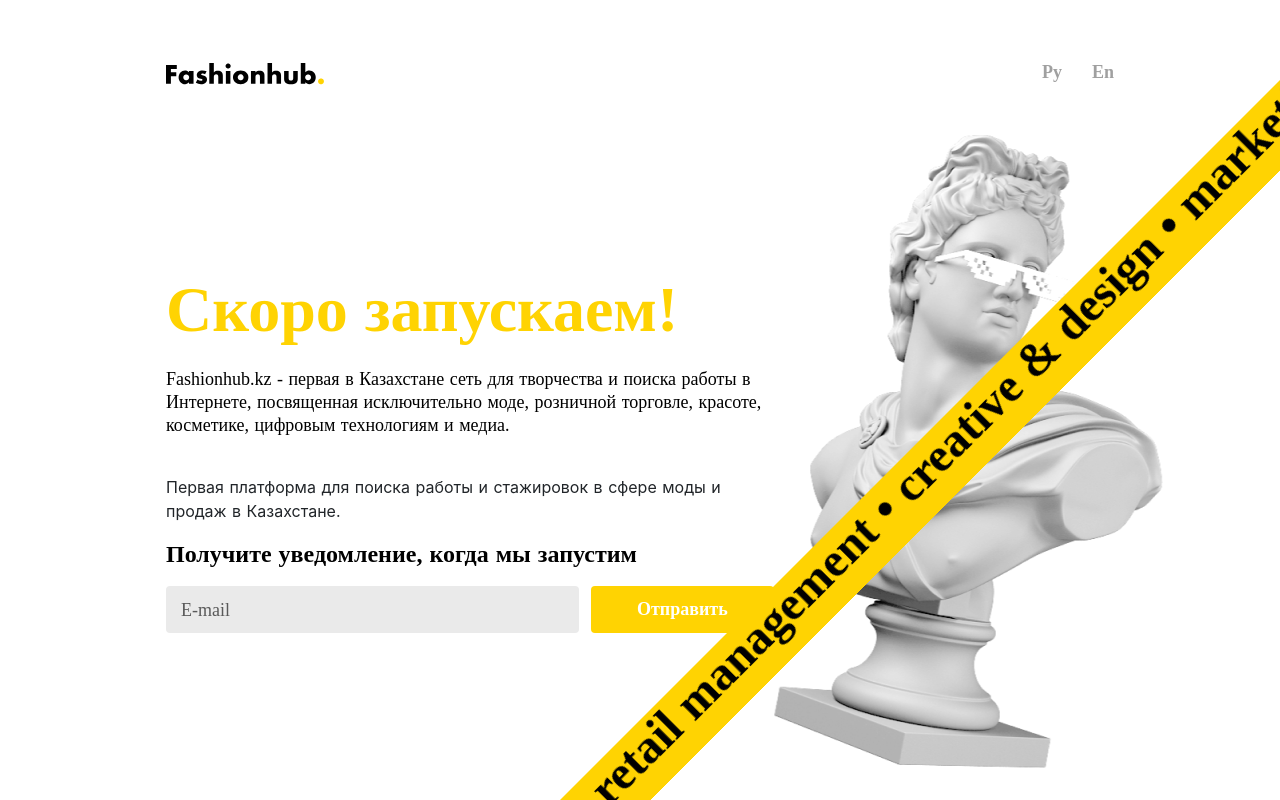
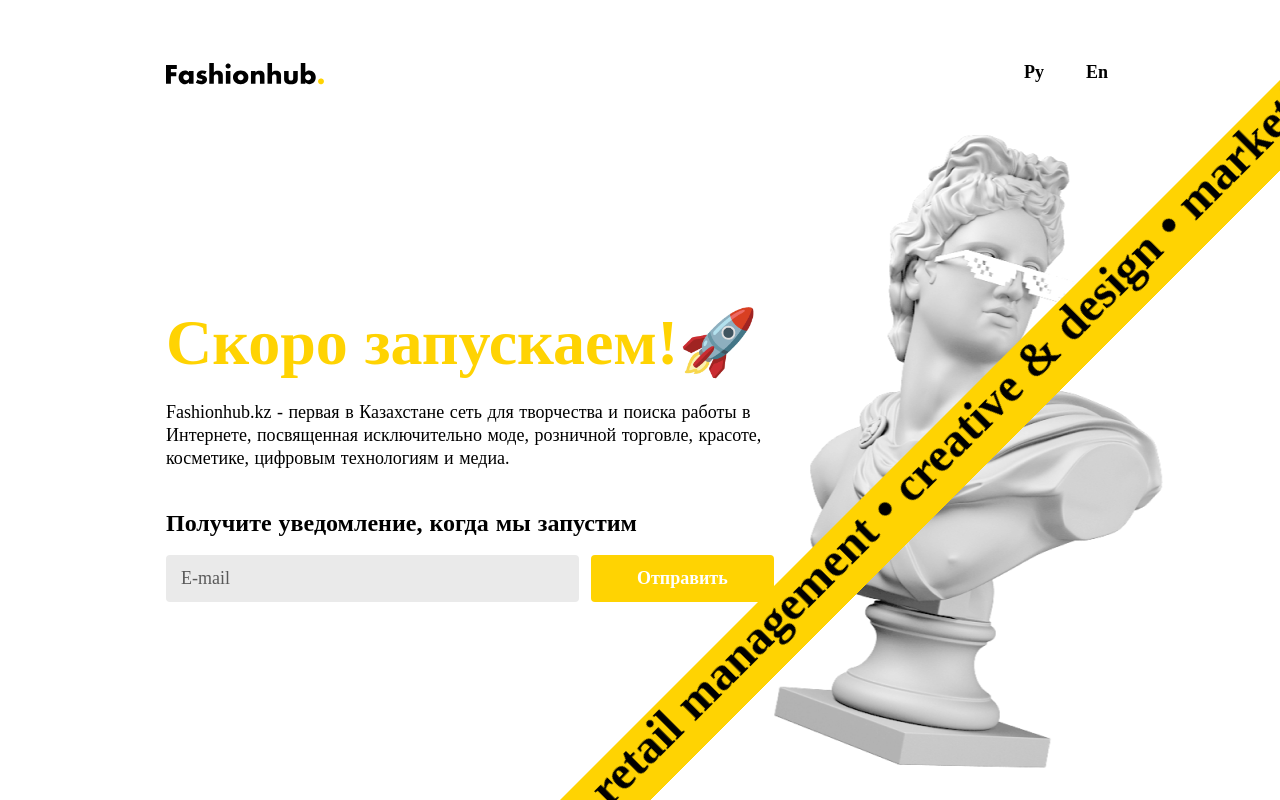
Before and after one commit to zhunus1/Task2, a Nuxt app: page / in a window 1280 px wide. Built offline with nearby package versions, Linux system fonts and the light colour scheme.

Commit message:
'Finished'

```diff
--- a/components/Header.vue
+++ b/components/Header.vue
@@ -16,12 +16,13 @@
       </svg>
     </div>
     <div class="lang">
-      <a href="#" id="ru">Ру</a>
-      <a href="#" id="en">En</a>
+      <button id="ru" @click="$store.commit('changeTrue');changeLanguage('RU');">Ру</button>
+      <button id="en" @click="$store.commit('changeFalse');changeLanguage('EN');">En</button>
       <div class="nav-item dropdown">
           <a class="nav-link dropdown-toggle" href="#" id="navbarDropdown" role="button" data-toggle="dropdown" aria-haspopup="true" aria-expanded="false">RU</a>
           <div class="dropdown-menu" aria-labelledby="navbarDropdown">
-            <a class="dropdown-item" href="#">EN</a>
+            <a v-show="this.current!='EN'" class="dropdown-item" href="#" v-on:click="$store.commit('changeFalse');changeLanguage('EN');">EN</a>
+            <a v-show="this.current!='RU'" class="dropdown-item" href="#" v-on:click="$store.commit('changeTrue');changeLanguage('RU');">RU</a>
           </div>
         </div>
     </div>
@@ -30,6 +31,25 @@
 
 <script>
 export default {
+  data() {
+   return {
+     current : "RU",
+   };
+ },
+  methods : {
+    changeLanguage: function(language){
+      document.getElementById("navbarDropdown").innerHTML=language;
+      if(language=="RU"){
+        this.current="RU";
+        document.getElementById('en').style.color='#A0A0A0';
+        document.getElementById('ru').style.color='#000000';
+      }else{
+        this.current="EN";
+        document.getElementById('ru').style.color='#A0A0A0';
+        document.getElementById('en').style.color='#000000';
+      }
+    }
+  },
 }
 </script>
 
@@ -56,6 +76,24 @@ header{
     }
     #ru{
       margin-right: 30px;
+      border:0px;
+      background: transparent;
+      font-family: Futura PT;
+      font-style: normal;
+      font-weight: 600;
+      font-size: 18px;
+      line-height: 23px;
+      color: #000000;
+    }
+    #en{
+      font-family: Futura PT;
+      font-style: normal;
+      font-weight: 600;
+      font-size: 18px;
+      line-height: 23px;
+      color: #000000;
+      background: transparent;
+      border:0px;
     }
   }
 }
--- a/pages/index.vue
+++ b/pages/index.vue
@@ -1,13 +1,17 @@
 <template>
   <div class="kontainer">
     <div class="text">
-      <p id="soon">Скоро запускаем!</p>
-      <p id="description">Fashionhub.kz - первая в Казахстане сеть для творчества и поиска работы в<br/> Интернете, посвященная исключительно моде, розничной торговле, красоте,<br/> косметике, цифровым технологиям и медиа.</p>
-      <p id="second">Первая платформа для поиска работы и стажировок в сфере моды и продаж в Казахстане.</p>
-      <p id="notification">Получите уведомление, когда мы запустим</p>
+      <p id="soon" v-show="$store.state.lang">Скоро запускаем!🚀</p>
+      <p id="soon" v-show="!$store.state.lang">We are launching soon! 🚀</p>
+      <p id="description" v-show="$store.state.lang">Fashionhub.kz - первая в Казахстане сеть для творчества и поиска работы в<br/> Интернете, посвященная исключительно моде, розничной торговле, красоте,<br/> косметике, цифровым технологиям и медиа.</p>
+      <p id="description" v-show="!$store.state.lang">Fashionhub.kz is the very first online creative and job search network in<br/> Kazakhstan, solely dedicated for fashion, retail, beauty, cosmetics,<br/> digital and media.</p>
+      <p id="secont">Первая платформа для поиска работы и стажировок в сфере моды и продаж в Казахстане.</p>
+      <p id="notification" v-show="$store.state.lang">Получите уведомление, когда мы запустим</p>
+      <p id="notification" v-show="!$store.state.lang">Get notified when we launch</p>
       <form method="post" v-show="!visible" onsubmit="showHide()">
           <input type="text" id="input" name="" value="" placeholder="E-mail">
-          <button type="submit" id="submit">Отправить</button>
+          <button type="submit" id="submit" v-show="$store.state.lang">Отправить</button>
+          <button type="submit" id="submit" v-show="!$store.state.lang">Notify me</button>
       </form>
       <div class="marquee">
         <div class="track">
@@ -15,7 +19,8 @@
         </div>
       </div>
       <div v-show="visible" class="after">
-        <p>Спасибо за ваш интерес. Мы обязательно вас оповестим!</p>
+        <p v-show="$store.state.lang">Спасибо за ваш интерес. Мы обязательно вас оповестим!</p>
+        <p v-show="!$store.state.lang">Thank you for your interest. We will definitely notify you!</p>
       </div>
       <div class="social">
         <a href="#">
@@ -78,6 +83,9 @@ export default {
     flex-direction: column;
     justify-content: center;
     align-items: flex-start;
+    #secont{
+      display: none;
+    }
     .social{
       display: none;
     }
@@ -318,7 +326,7 @@ to { transform: translateX(-50%); }
       #description{
         display: none;
       }
-      #second{
+      #secont{
         display: block;
         font-size: 12px;
         line-height: 15px;
--- a/store/index.js
+++ b/store/index.js
@@ -1,9 +1,21 @@
-export const state = () => ({
-  state : true
-})
+import Vue from 'vue'
+import Vuex from 'vuex'
 
-export const mutations = {
-  change(state) {
-    state = !state;
-  }
-}
+Vue.use(Vuex)
+
+const store = () =>
+  new Vuex.Store({
+    state: {
+      lang: true
+    },
+    mutations: {
+      changeFalse(state) {
+        state.lang = false
+      },
+      changeTrue(state) {
+        state.lang = true
+      }
+    }
+  })
+
+export default store
```
